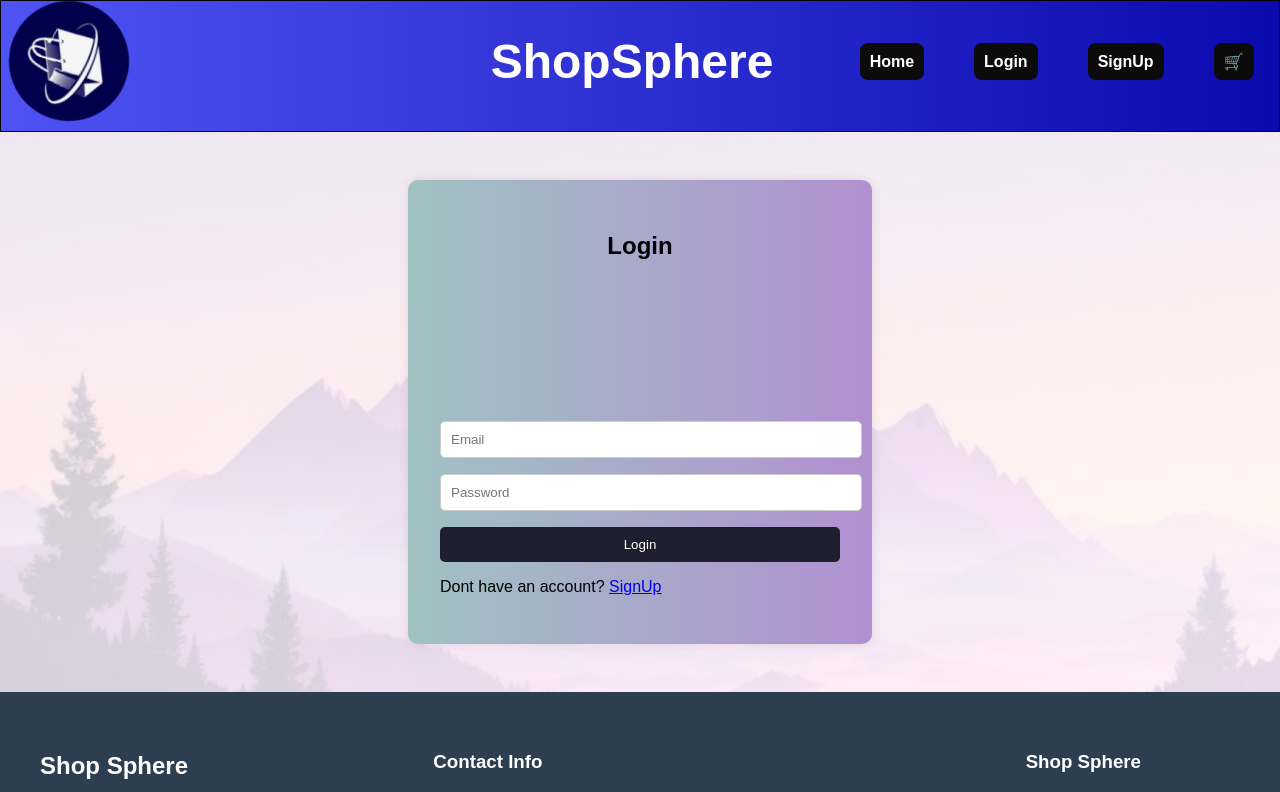
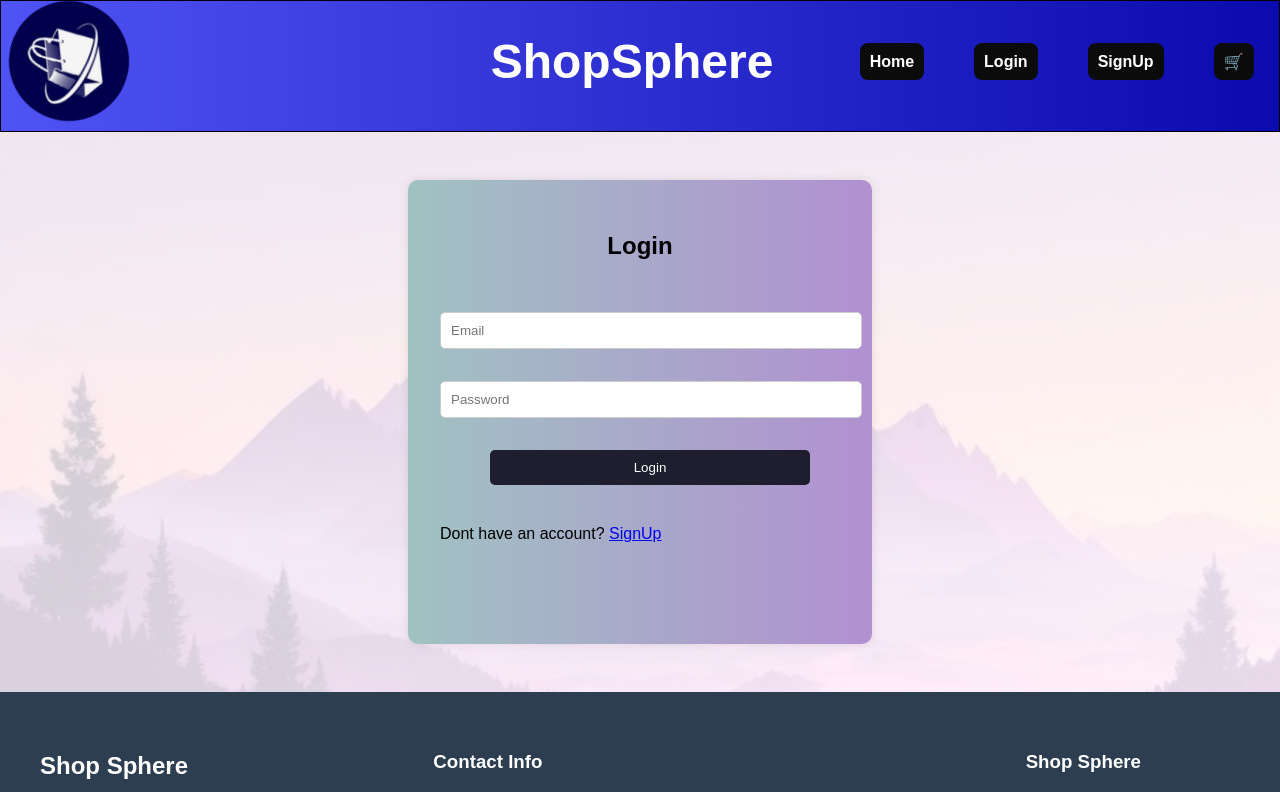
Before and after one commit to fahiyemuhammad/Phase-2-Project, a React (Create React App) app: page /login in a window 1280 px wide. Shown: the top 792 px of the page. Built offline with nearby package versions, Linux system fonts and the light colour scheme.

Commit message:
changed the width of the buttons and the form inputs

```diff
--- a/src/App.css
+++ b/src/App.css
@@ -81,8 +81,6 @@ nav img {
   height: 400px;
   display: flex;
   flex-direction: column;
-  justify-content: space-between;
-
   }
 .form-h2{
   text-align:center;
@@ -92,23 +90,29 @@ form input {
   display: block;
   width: 100%;
   padding: 10px;
-  margin-bottom: 1rem;
+  margin-bottom: 2rem;
+  margin-top: 2rem;
   border-radius: 5px;
   border: 1px solid #ccc;
   transition: transform 0.3s ease, box-shadow 0.3s ease;
+
+}
+form p{
+  margin-top: 2.5rem;
 }
 form input:hover{
   transform: translate(-5px) scale(1.06);
 }
 
 form button {
-  width: 100%;
+  width: 80%;
   padding: 10px;
   background-color: #1e1e2f;
   color: white;
   border: none;
   border-radius: 5px;
   cursor: pointer;
+  margin-left: 50px;
 }
 
 form button:hover {
@@ -554,6 +558,7 @@ form button:hover {
 
 .checkout-form {
   margin-top: 2rem;
+  padding :30px;
 }
 
 .form-group {
@@ -594,15 +599,16 @@ form button:hover {
 }
 
 .place-order-button {
-  width: 100%;
+  width: 90%;
   padding: 1rem;
   background-color: #1e1e2f;
   color: white;
   border: none;
-  border-radius: 5px;
+  border-radius: 12px;
   cursor: pointer;
   font-size: 1rem;
   transition: background-color 0.3s ease;
+
 }
 
 .place-order-button:hover:not([disabled]) {
```
Also changed, not shown: src/pages/Login.jsx (+6 -5 lines).
